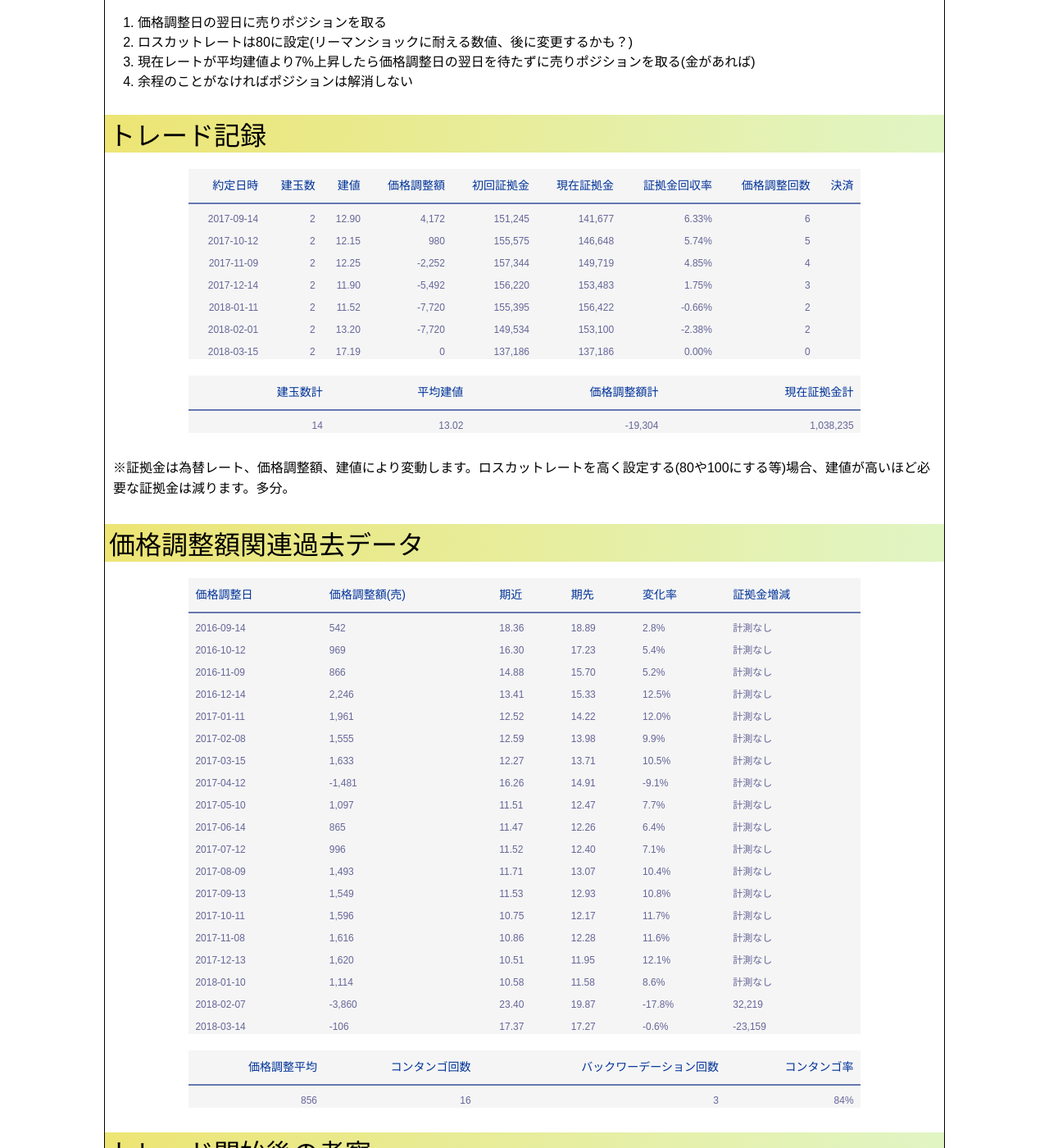
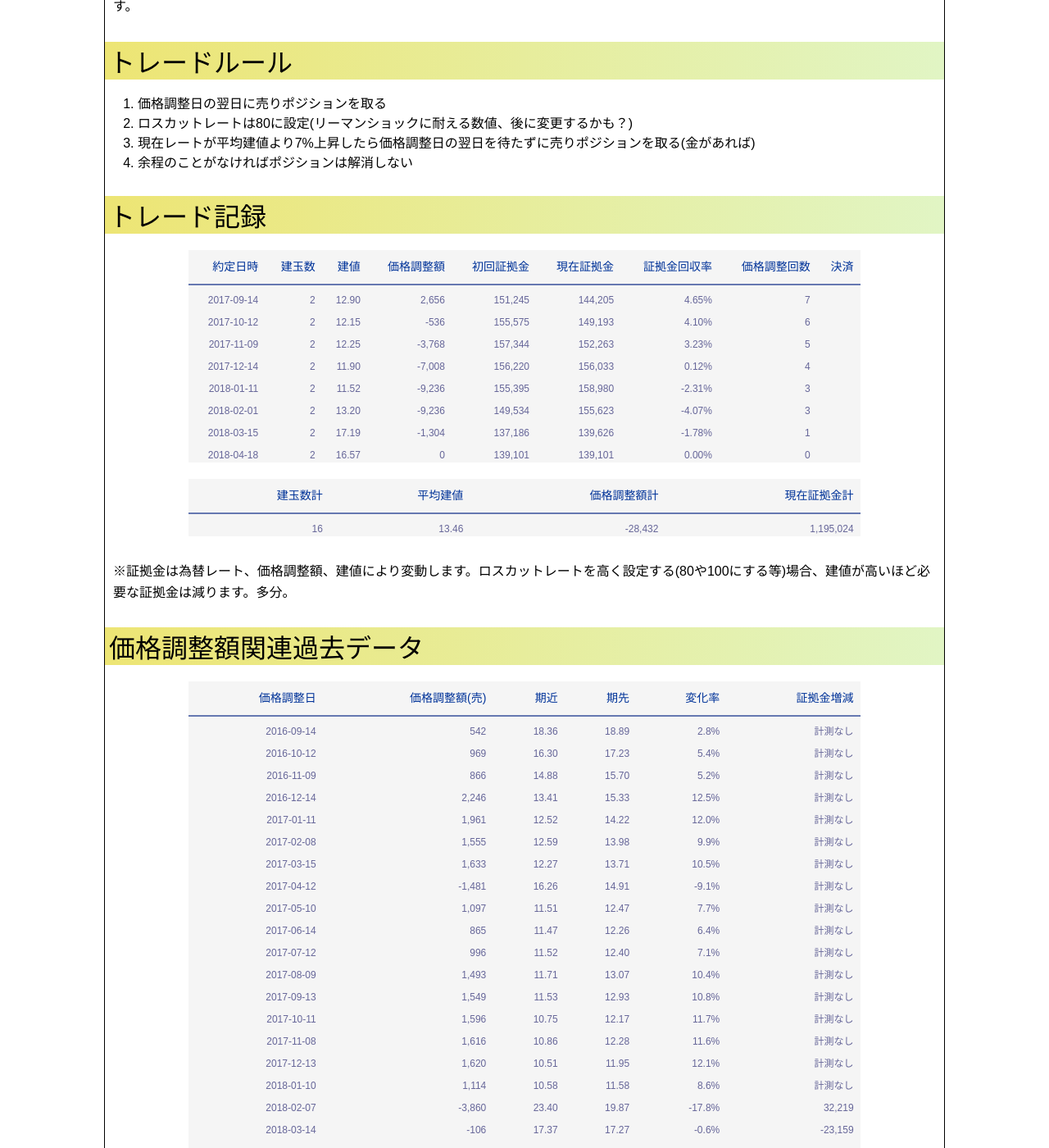
Before and after one commit to photoantenna/photoantenna.github.io, a Jekyll site: the page built from _posts/2017-01-26-vix.md, in a window 1280 px wide and 1400 px high, scrolled down 3785 px. Shown: the whole window at 82% size. Built offline with Jekyll 4.4.1, drawn with Linux system fonts in a browser that asks for light colours; some of the changed text lies outside the part shown.

Commit message:
vix記事更新

```diff
--- a/_posts/2017-01-26-vix.md
+++ b/_posts/2017-01-26-vix.md
@@ -2,13 +2,13 @@
 layout: post
 title: "VIX指数先物トレードで安全安定的に利回りそれなりな投資運用を目指す"
 permalink: vix-future
-excerpt: "updated2018-03-15,ほったらかしで少額から着実に、しかも塩漬け期間も出来る限り排除した投資先は無いものかと思案した結果、VIX指数先物への投資がそれに最も近いのではないかと思いトレード記録を公開してみることにしました。面白みもへったくれもない投資法になりますが目論見通りならほぼ確実に利益を出せると思っております。というかそうなると良いなぁ"
+excerpt: "updated2018-04-19,ほったらかしで少額から着実に、しかも塩漬け期間も出来る限り排除した投資先は無いものかと思案した結果、VIX指数先物への投資がそれに最も近いのではないかと思いトレード記録を公開してみることにしました。面白みもへったくれもない投資法になりますが目論見通りならほぼ確実に利益を出せると思っております。というかそうなると良いなぁ"
 categories: "お金"
 tags: "投資"
 keywords: "VIX,米国vi,GMOクリック証券,CFD"
 table: true
 mokuji: true
-update: 2018-03-15
+update: 2018-04-19
 image:
   feature: money.jpg
 ---
@@ -46,7 +46,7 @@ VIX自体はただの数値なのでそれ自体を取引することは出来
 S&P500とVIX指数のチャートを見比べるとわかるけど株価指数って激しく値が動くことがあまり無い。株価は普段緩やかに動く。定期的に誰かが変なこと言ったり○○ショックがあって急落して再び緩やかな値動きに戻る。緩やかに動いている時のVIX先物の数値は大体12〜18の間くらい。VIX先物が過去最高値を記録したのはリーマンショック時の72.80でリーマンショック後も定期的に急騰する場面はあるけど必ず12〜18くらいに収束する。ってことは平常時(12〜18)にVIX先物に連動するETFしこたま買っておいて急騰した時に売ってを繰り返したらノーリスクで儲けられるんじゃないの?って思いがちだけどさすがに投資の世界はそこまで甘やかしてはくれない。VIX指数先物トレードはコンタンゴという現象が必ず付いてくる。
 コンタンゴの説明はこれまた残念なことに私には説明できるスキルが無い。なので上手に解説しているサイト「room5110」の記事を読んでみると良いかもしれない。とりあえずコンタンゴのせいでVIX指数先物に連動するETFを長期保有してると時間経過とともに価値が下がり続けるということを覚えておこう。vix指数先物と逆の値動きを目指す設計のETFは価値が上がり続けますよ。
 
-[https://room5110.com/vix/contango-backwardation](https://room5110.com/vix/contango-backwardation)
+<iframe style="border:none;display:block;margin:0 auto;overflow:hidden;height:155px;width:80%;max-width:80%;" title="コンタンゴとバックワーデーション - room5110" src="http://hatenablog.com/embed?url=https://room5110.com/vix/contango-backwardation"></iframe>
 
 ### 私はCFDでVIX先物トレード
 
@@ -74,24 +74,25 @@ VIX先物ではこのようなことが毎月繰り返される。コンタン
 
 |   約定日時 | 建玉数 |  建値 | 価格調整額 | 初回証拠金 | 現在証拠金 | 証拠金回収率 | 価格調整回数 | 決済 |
 |-----------:|-------:|------:|-----------:|-----------:|-----------:|-------------:|-------------:|-----:|
-| 2017-09-14 |      2 | 12.90 |      4,172 |    151,245 |    141,677 |        6.33% |            6 |      |
-| 2017-10-12 |      2 | 12.15 |        980 |    155,575 |    146,648 |        5.74% |            5 |      |
-| 2017-11-09 |      2 | 12.25 |     -2,252 |    157,344 |    149,719 |        4.85% |            4 |      |
-| 2017-12-14 |      2 | 11.90 |     -5,492 |    156,220 |    153,483 |        1.75% |            3 |      |
-| 2018-01-11 |      2 | 11.52 |     -7,720 |    155,395 |    156,422 |       -0.66% |            2 |      |
-| 2018-02-01 |      2 | 13.20 |     -7,720 |    149,534 |    153,100 |       -2.38% |            2 |      |
-| 2018-03-15 |      2 | 17.19 |          0 |    137,186 |    137,186 |        0.00% |            0 |      |
+| 2017-09-14 |      2 | 12.90 |      2,656 |    151,245 |    144,205 |        4.65% |            7 |      |
+| 2017-10-12 |      2 | 12.15 |       -536 |    155,575 |    149,193 |        4.10% |            6 |      |
+| 2017-11-09 |      2 | 12.25 |     -3,768 |    157,344 |    152,263 |        3.23% |            5 |      |
+| 2017-12-14 |      2 | 11.90 |     -7,008 |    156,220 |    156,033 |        0.12% |            4 |      |
+| 2018-01-11 |      2 | 11.52 |     -9,236 |    155,395 |    158,980 |       -2.31% |            3 |      |
+| 2018-02-01 |      2 | 13.20 |     -9,236 |    149,534 |    155,623 |       -4.07% |            3 |      |
+| 2018-03-15 |      2 | 17.19 |     -1,304 |    137,186 |    139,626 |       -1.78% |            1 |      |
+| 2018-04-18 |      2 | 16.57 |          0 |    139,101 |    139,101 |        0.00% |            0 |      |
 
 | 建玉数計 | 平均建値 | 価格調整額計 | 現在証拠金計 |
 |---------:|---------:|-------------:|-------------:|
-| 14       | 13.02    | -19,304       | 1,038,235      |
+|       16 |    13.46 |      -28,432 |    1,195,024 |
 
 ※証拠金は為替レート、価格調整額、建値により変動します。ロスカットレートを高く設定する(80や100にする等)場合、建値が高いほど必要な証拠金は減ります。多分。
 
 ### 価格調整額関連過去データ
 
 | 価格調整日 | 価格調整額(売) | 期近  | 期先  | 変化率 | 証拠金増減 |
-|------------|----------------|-------|-------|--------|------------|
+|------------:|----------------:|-------:|-------:|--------:|------------:|
 | 2016-09-14 | 542            | 18.36 | 18.89 | 2.8%   | 計測なし   |
 | 2016-10-12 | 969            | 16.30 | 17.23 | 5.4%   | 計測なし   |
 | 2016-11-09 | 866            | 14.88 | 15.70 | 5.2%   | 計測なし   |
@@ -111,10 +112,11 @@ VIX先物ではこのようなことが毎月繰り返される。コンタン
 | 2018-01-10 | 1,114          | 10.58 | 11.58 | 8.6%   | 計測なし   |
 | 2018-02-07 | -3,860         | 23.40 | 19.87 | -17.8% | 32,219     |
 | 2018-03-14 |           -106 | 17.37 | 17.27 |  -0.6% |    -23,159 |
+| 2018-04-11 |           -652 | 20.08 | 19.47 |  -3.1% |     17,248 |
 
 | 価格調整平均 | コンタンゴ回数 | バックワーデーション回数 | コンタンゴ率 |
 |-------------:|---------------:|-------------------------:|-------------:|
-|        856 |             16 |                        3 |          84% |
+|        781 |             16 |                        4 |          80% |
 
 ### トレード開始後の考察
 
```
